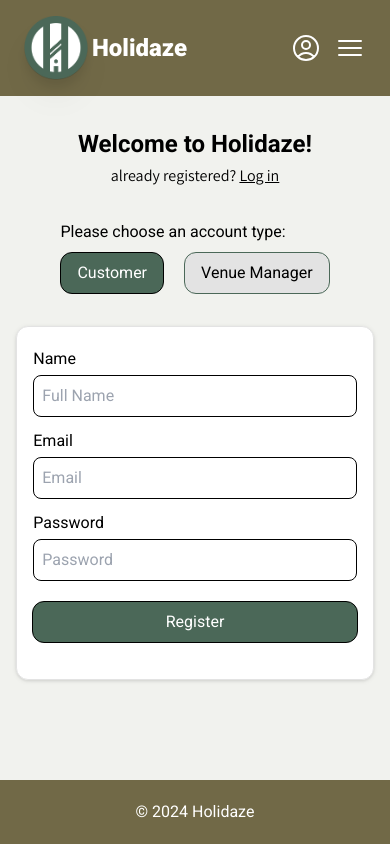
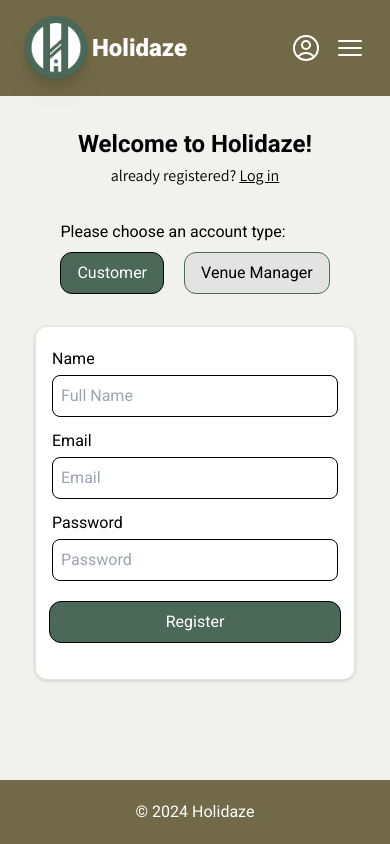
Before and after one commit to Bjedne/pe-2, a React (Create React App) app: page /register in a window 390 px wide. Built offline with nearby package versions, Linux system fonts and the light colour scheme; no server answers.

Commit message:
Added responsiveness to register page

```diff
--- a/src/components/pages/register.jsx
+++ b/src/components/pages/register.jsx
@@ -123,7 +123,7 @@ export function Register() {
         {apiError && <p className="text-danger text-center mb-4">Error: {apiError}</p>}
 
         <form
-          className="flex flex-col bg-white border border-neutral py-5 w-11/12 mx-auto gap-1 rounded-xl drop-shadow mb-8"
+          className="flex flex-col bg-white border border-neutral py-5 w-80 mx-auto gap-1 rounded-xl drop-shadow mb-8"
           onSubmit={handleSubmit}
         >
           <label htmlFor="name" className="ms-4">Name</label>
```
